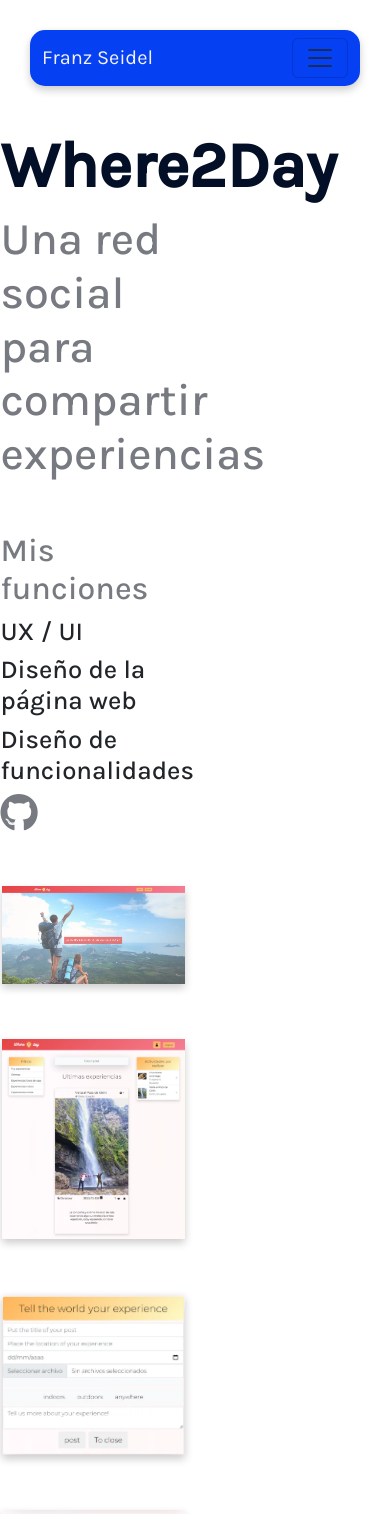
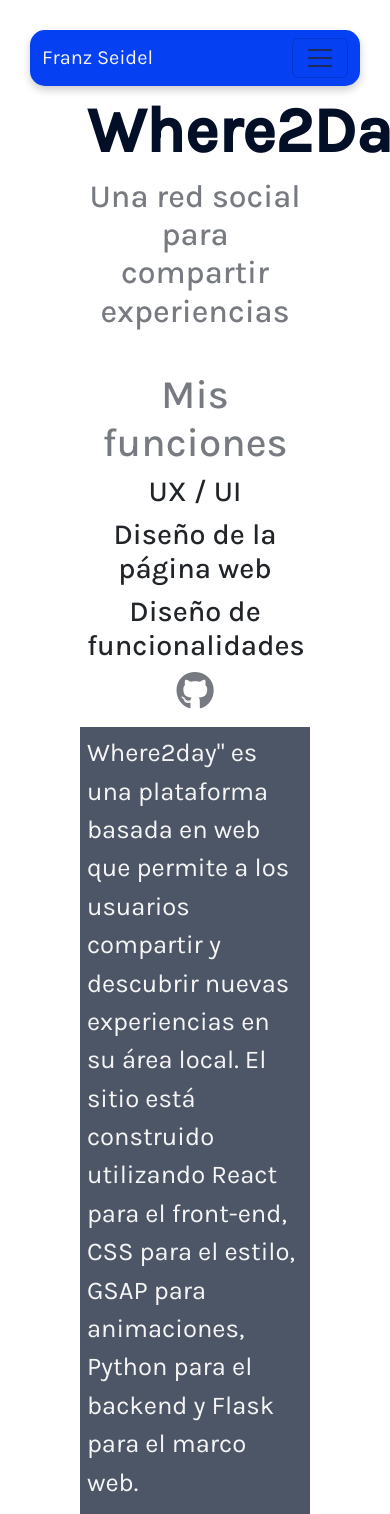
Before and after one commit to franz8818/Portfolio, a React (Vite) app: page /proyectW2d in a window 390 px wide. Shown: the top 1514 px of the page. Built offline with nearby package versions, Linux system fonts and the light colour scheme.

Commit message:
casi completo el responsive

```diff
--- a/src/components/proyectW2d.jsx
+++ b/src/components/proyectW2d.jsx
@@ -10,11 +10,11 @@ function W2d() {
         <>
             <section className="w2d">
                 <div className="intro-proyect row">
-                    <div className="intro-details col-6">
+                    <div className="intro-details col-md-6">
                         <div className="intro-name">
                             <h1>Where2Day</h1>
-                        <h4>Una red social para compartir experiencias</h4>
-                        <h5>Mis funciones</h5>
+                            <h5>Una red social para compartir experiencias</h5>
+                            <h4>Mis funciones</h4>
                             <h6>UX / UI </h6>
                             <h6>Diseño de la página web</h6>
                             <h6>Diseño de funcionalidades</h6>
@@ -25,14 +25,7 @@ function W2d() {
                                 <i className="fab fa-github" style={{ color: 'var(--shadow-)', fontSize: '2em' }}></i>
                             </a>
                             </div>
-                        <div className="intro-pic col-6">
-                            <img className="intro-img" src="Where2Day/landing-page-cover.png" alt="Where2Day" />
-                            <img className="intro-img" src="Where2Day/w2dfeed.png" alt="Where2Day" />
-                            <img className="intro-img" src="Where2Day/w2dpost0.png" alt="Where2Day" />
-                            <img className="intro-img" src="Where2Day/w2dpost3.png" alt="Where2Day" />
-                        </div>
-                    </div>
-                    <div className="intro col-6">
+                            <div className="intro-text">
                         <p className="info-text">
                             Where2day" es una plataforma basada en web que permite a los usuarios compartir y descubrir nuevas experiencias en su área local. El sitio está construido utilizando React para el front-end, CSS para el estilo, GSAP para animaciones, Python para el backend y Flask para el marco web.
                             <br />
@@ -50,6 +43,13 @@ function W2d() {
                         </p>
                         </div>
                     </div>
+                    <div className="intro-pic col-md-6">
+                        <img className="intro-img" src="Where2Day/landing-page-cover.png" alt="Where2Day" />
+                        <img className="intro-img" src="Where2Day/w2dfeed.png" alt="Where2Day" />
+                        <img className="intro-img" src="Where2Day/w2dpost0.png" alt="Where2Day" />
+                        <img className="intro-img" src="Where2Day/w2dpost3.png" alt="Where2Day" />
+                    </div>
+                </div>
             </section>
         </>
     )
--- a/src/components/proyects.jsx
+++ b/src/components/proyects.jsx
@@ -1,4 +1,4 @@
-import React from 'react';
+import React, { useEffect } from 'react';
 import { Link } from 'react-router-dom';
 
 
--- a/src/components/starwarsProyect.jsx
+++ b/src/components/starwarsProyect.jsx
@@ -2,14 +2,20 @@ import React from 'react';
 import { Link, useNavigate } from 'react-router-dom';
 
 function W2d() {
+    useEffect(() => {
+        // Al montar el componente, desplázate al principio
+        window.scrollTo(0, 0);
+    }, []);
+
     return (
         <>
             <section className="w2d">
                 <div className="intro-proyect row">
-                    <div className="intro-details col-6">
+                    <div className="intro-details col-md-6">
+                        <div className="intro-name">
                             <h1>Where2Day</h1>
-                        <h4>Una red social para compartir experiencias</h4>
-                        <h5>Mis funciones</h5>
+                            <h5>Una red social para compartir experiencias</h5>
+                            <h4>Mis funciones</h4>
                             <h6>UX / UI </h6>
                             <h6>Diseño de la página web</h6>
                             <h6>Diseño de funcionalidades</h6>
@@ -19,14 +25,7 @@ function W2d() {
                                 rel="noopener noreferrer" className="repo-link">
                                 <i className="fab fa-github" style={{ color: 'var(--shadow-)', fontSize: '2em' }}></i>
                             </a>
-                        <div className="intro-pic col-6">
-                            <img className="intro-proyects" src="src/assets/landing-page-cover.png" alt="Where2Day" />
-                            <img className="intro-proyects" src="src/assets/w2dfeed.png" alt="Where2Day" />
-                            <img className="intro-proyects" src="src/assets/w2dpost0.png" alt="Where2Day" />
-                            <img className="intro-proyects" src="src/assets/w2dpost3.png" alt="Where2Day" />
                             </div>
-                    </div>
-                    <div className="intro col-6">
                         <p className="info-text">
                             Where2day" es una plataforma basada en web que permite a los usuarios compartir y descubrir nuevas experiencias en su área local. El sitio está construido utilizando React para el front-end, CSS para el estilo, GSAP para animaciones, Python para el backend y Flask para el marco web.
                             <br />
@@ -43,6 +42,12 @@ function W2d() {
                             En general, "Where2day" es un gran recurso para cualquiera que busque probar cosas nuevas y aprovechar al máximo sus días. Con su contenido generado por el usuario y su función de búsqueda fácil de usar, es una excelente manera de descubrir nuevas experiencias y aprovechar al máximo su tiempo.
                         </p>
                     </div>
+                    <div className="intro-pic col-md-6">
+                        <img className="intro-img" src="Where2Day/landing-page-cover.png" alt="Where2Day" />
+                        <img className="intro-img" src="Where2Day/w2dfeed.png" alt="Where2Day" />
+                        <img className="intro-img" src="Where2Day/w2dpost0.png" alt="Where2Day" />
+                        <img className="intro-img" src="Where2Day/w2dpost3.png" alt="Where2Day" />
+                    </div>
                 </div>
             </section>
         </>
--- a/src/components/starwarsRestApi.jsx
+++ b/src/components/starwarsRestApi.jsx
@@ -1,15 +1,20 @@
-import React from 'react';
-import { Link, useNavigate } from 'react-router-dom';
+import React, { useEffect } from 'react'
 
 function W2d() {
+    useEffect(() => {
+        // Al montar el componente, desplázate al principio
+        window.scrollTo(0, 0);
+    }, []);
+
     return (
         <>
             <section className="w2d">
                 <div className="intro-proyect row">
-                    <div className="intro-details col-6">
+                    <div className="intro-details col-md-6">
+                        <div className="intro-name">
                             <h1>Where2Day</h1>
-                        <h4>Una red social para compartir experiencias</h4>
-                        <h5>Mis funciones</h5>
+                            <h5>Una red social para compartir experiencias</h5>
+                            <h4>Mis funciones</h4>
                             <h6>UX / UI </h6>
                             <h6>Diseño de la página web</h6>
                             <h6>Diseño de funcionalidades</h6>
@@ -19,14 +24,7 @@ function W2d() {
                                 rel="noopener noreferrer" className="repo-link">
                                 <i className="fab fa-github" style={{ color: 'var(--shadow-)', fontSize: '2em' }}></i>
                             </a>
-                        <div className="intro-pic col-6">
-                            <img className="intro-proyects" src="src/assets/landing-page-cover.png" alt="Where2Day" />
-                            <img className="intro-proyects" src="src/assets/w2dfeed.png" alt="Where2Day" />
-                            <img className="intro-proyects" src="src/assets/w2dpost0.png" alt="Where2Day" />
-                            <img className="intro-proyects" src="src/assets/w2dpost3.png" alt="Where2Day" />
                             </div>
-                    </div>
-                    <div className="intro col-6">
                         <p className="info-text">
                             Where2day" es una plataforma basada en web que permite a los usuarios compartir y descubrir nuevas experiencias en su área local. El sitio está construido utilizando React para el front-end, CSS para el estilo, GSAP para animaciones, Python para el backend y Flask para el marco web.
                             <br />
@@ -43,6 +41,12 @@ function W2d() {
                             En general, "Where2day" es un gran recurso para cualquiera que busque probar cosas nuevas y aprovechar al máximo sus días. Con su contenido generado por el usuario y su función de búsqueda fácil de usar, es una excelente manera de descubrir nuevas experiencias y aprovechar al máximo su tiempo.
                         </p>
                     </div>
+                    <div className="intro-pic col-md-6">
+                        <img className="intro-img" src="Where2Day/landing-page-cover.png" alt="Where2Day" />
+                        <img className="intro-img" src="Where2Day/w2dfeed.png" alt="Where2Day" />
+                        <img className="intro-img" src="Where2Day/w2dpost0.png" alt="Where2Day" />
+                        <img className="intro-img" src="Where2Day/w2dpost3.png" alt="Where2Day" />
+                    </div>
                 </div>
             </section>
         </>
--- a/src/styles/colors.css
+++ b/src/styles/colors.css
@@ -7,5 +7,4 @@
     --light-: #5E9FF2;
     --blue-: #0540F2;
     --bluer-: #056CF2;
-    --blu-: #c9cfd6;
 }
--- a/src/styles/media.css
+++ b/src/styles/media.css
@@ -2,71 +2,126 @@
 
 @media screen and (max-width: 440px) {
 
+    /* ------------------------------ NAVBAR -------------------------------- */
+    .navbar {
+        margin: 30px 30px 0px 30px !important;
+        align-items: center;
+        /* Se centran los elementos */
+    }
+
     .container {
-        padding: 2px;
+        padding: 5px !important;
     }
 
     /* ------------------------------ HERO -------------------------------- */
 
-    .perfil {
-        width: 70%;
+
+    .hero-principal h3 {
+        font-size: 2em !important;
     }
 
+    .hero-principal h1 {
+        font-size: 2em !important;
+        text-align: center !important;
+    }
+
+    .hero-principal p {
+        font-size: 1.2em !important;
+        margin: 10px !important;
+    }
+
+    .certi {
+        margin-top: 20px !important;
+    }
+
+    .hero-certi img {
+        margin: 0px 5px 0px 10px !important;
+        max-width: 65px;
+    }
+
+    .hero-certi-uade img {
+        margin: 10px 5px 0px 10px !important;
+        max-width: 65px;
+    }
+
+    /* ------------------------------ PROYECTS -------------------------------- */
+
+    .proyects {
+        margin: 10px 20px 0px 20px !important;
+    }
+
+
+    .card-proyect .card {
+        margin: 0px 0px 20px 0px !important;
+        height: auto;
+    }
+
+    /* ------------------------------ CV -------------------------------- */
+
     .contact-div {
-        display: none; /* Oculta el contact-div en dispositivos con ancho de pantalla menor a 430px */
-      }
+        display: none;
+        /* Oculta el contact-div en dispositivos con ancho de pantalla menor a 430px */
+    }
 
 }
-
 
 /* Breakpoint <600px */
 @media screen and (max-width: 600px) {
 
     .container {
-        padding: 2px;
+        padding: 8px;
     }
 
     /* ------------------------------ NAVBAR -------------------------------- */
     .navbar {
-        margin: 30px;
-        /* margen arriba | margen derecha | margen abajo | margen izquierda */
-
+        margin: 30px 30px 0px 30px;
         align-items: center;
         /* Se centran los elementos */
     }
 
     /* ------------------------------ HERO -------------------------------- */
 
+    .retrato {
+        padding: 0px !important;
+    }
+
+    .perfil {
+        width: 75% !important;
+    }
+
+    .hero-intro {
+        padding: 0 !important;
+    }
+
     .hero-principal h3 {
-        font-size: 1.5em;
+        font-size: 2em !important;
         text-align: center;
     }
 
     .hero-principal h1 {
-        font-size: 2.3em;
+        font-size: 2.5em !important;
+        margin: 0px 0px 20px 0px;
         text-align: center;
     }
 
     .hero-principal p {
-        font-size: 1.3em;
-        margin: 0;
+        font-size: 1.8em !important;
+        margin: 30px !important;
         text-align: center;
     }
 
     .certi {
-        margin: 0px 10px 0px 10px;
+        padding: 0 !important;
     }
 
     .hero-certi img {
         margin: 0px 5px 0px 20px;
-        max-width: 65px;
-        /* ajusta el tamaño según tus necesidades */
+        max-width: 80px;
     }
 
     .hero-certi-uade img {
-        margin: 40px 5px 0px 10px;
-        max-width: 65px;
-        /* ajusta el tamaño según tus necesidades */
+        margin-top: 20px !important;
+        max-width: 80px;
     }
 
     .title {
@@ -77,15 +132,12 @@
     /* ------------------------------ PROYECTS -------------------------------- */
 
     .proyects {
-        margin: 10px 20px 0px 20px;
+        margin: 20px 30px 0px 30px !important;
     }
 
     .card-proyect .card {
-        margin: 0px 0px 20px 0px;
-        /* Centra la tarjeta horizontalmente */
-        height: auto;
+        margin: 0px 0px 10px 0px !important;
     }
-
 
     /* ------------------------------ TECHS -------------------------------- */
 
@@ -131,58 +183,104 @@
 
 }
 
-@media screen and (max-width: 799px) {
+@media screen and (max-width: 800px) {
+
+    /* ------------------------------ CONTACT -------------------------------- */
 
     .contacto {
-    display: none;
-  }
+        display: none;
+    }
+
+    /* ------------------------------ HERO -------------------------------- */
+
+    .hero-principal h3 {
+        font-size: 2em !important;
+    }
+
+    .hero-principal h1 {
+        font-size: 3em !important;
+        text-align: center !important;
+    }
+
+
+    .hero-principal p {
+        margin: 20px !important;
+    }
+
+    .perfil {
+        width: 75% !important;
+    }
+
+    /* ------------------------------ PROYECTS -------------------------------- */
+
+    .proyects {
+        margin: 10px 20px 0px 20px !important;
+    }
+
+    .card-proyect .card {
+        margin: 0px 60px 20px 60px !important;
+    }
+
+    /* -----PROYECTS INFO--------------------------------------------------------------------------------------------------- */
+
+    .intro-name h1 {
+        font-size: 4em;
+    }
+
+    .intro-name h4 {
+        font-size: 2.8em;
+    }
+
+    .intro-name h6 {
+        font-size: 1.8em;
+    }
 }
 
 /* Breakpoint <993px */
 @media screen and (max-width: 997px) {
 
-    /* ---------------------------------- NAVBAR ------------------------------------ */
+    /* ------------------------------ HERO PRINCIPAL -------------------------------- */
 
-    .navbar-collapse {
-        text-align: center;
-        /* Centra el contenido del menú */
+    .hero {
+        margin: 50px 40px 0px 40px !important;
     }
-
-    /* ------------------------------ HERO PRINCIPAL -------------------------------- */
 
     .hero-intro {
         width: 100%;
         /* Ocupar el 100% del ancho */
         order: 2;
-        /* Cambiar el orden, para que aparezca antes en el diseño */
-        padding: 0px 30px 30px 30px;
+        /* Cambia el orden */
+        padding: 0px 0px 30px 0px;
     }
 
     .retrato {
-        width: 100%;
-        /* Ocupar el 100% del ancho */
         padding: 0px 2px 0px 2px;
     }
 
     .retrato img {
         order: 1;
         /* "Retrato" se coloca arriba de "intro" */
-        margin: 0px 30px 30px 30px;
+        margin-bottom: 40px;
     }
 
     .hero-principal h3 {
+        font-size: 2.2em;
+        margin-top: 20px;
+        margin-bottom: 1px;
         text-align: center;
     }
 
     .hero-principal h1 {
-        font-size: 3.0em;
+        font-size: 3.5em;
         text-align: center;
+        margin: 0px 60px 20px 60px;
     }
 
     .hero-principal p {
         margin: 0;
+        margin-top: 20px;
         text-align: center;
-        font-size: 2em;
+        font-size: 1.8em;
     }
 
     .certi {
@@ -190,28 +288,64 @@
     }
 
     .hero-certi img {
-        margin: 0px 5px 0px 20px;
-        /* ajusta el tamaño según tus necesidades */
+        width: 140px;
+        margin: 0px 20px 0px 20px;
     }
 
     .hero-certi-uade img {
-        margin: 20px 5px 0px 10px;
-        /* ajusta el tamaño según tus necesidades */
+        width: 140px;
+        margin: 40px 20px 0px 10px;
     }
 
     .proyects {
-        margin: 10px 40px 0px 40px;
+        margin: 0px 5px 0px 5px !important;
+        padding: 80px;
     }
 
     .card-proyect .card {
-        width: 100%;
-        /* Ajusta el tamaño de acuerdo a tus necesidades */
-        margin: 0px 0px 60px 0px;
-        /* Centra la tarjeta horizontalmente */
+        margin: 0px 0px 30px 0px;
+    }
+
+    /* -----PROYECTS INFO--------------------------------------------------------------------------------------------------- */
+
+    .intro-name h1,
+    h5,
+    h6 {
+        margin-top: 0;
+        text-align: center;
+    }
+
+    .intro-name h4 {
+        text-align: center;
+        font-size: 2.5em;
+        margin-top: 40px;
+    }
+
+    .repo-link {
+        display: flex;
+        justify-content: center;
+    }
+
+    .intro-pic {
+        margin: 0;
+        padding: 30px;
+    }
+
+    /* ------------------------------ TECHS -------------------------------- */
+
+    .techs {
+        margin: 20px 30px 0px 30px;
     }
 
     .tech-icons img {
         max-width: 75%;
+    }
+
+    /* ------------------------------ CONTACT -------------------------------- */
+
+    .contact {
+        padding: 0;
+        margin: 0;
     }
 
     /* --------------------------------- FOOTER ----------------------------------- */
@@ -227,29 +361,7 @@
         flex-direction: column;
     }
 
-    .nav-div{
+    .nav-div {
         margin-left: 60px;
     }
 }
-
-@media screen and (max-width: 1023px) {
-
-    .intro-proyect.row {
-      flex-direction: column;
-    }
-
-    .intro-pic {
-        order: 3;
-        width: 100%;
-    }
-    .intro {
-        order: 2;
-      width: 100%;
-    }
-
-    .intro-name {
-        order: 1;
-        width: 100%;
-    }
-
-  }
--- a/src/styles/styles.css
+++ b/src/styles/styles.css
@@ -35,6 +35,11 @@
   /* Sombra con desplazamiento x=0, y=4px, desenfoque=8px y color RGBA */
   transition: box-shadow 0.3s ease;
   /* Efecto de transición suave en la sombra */
+}
+
+.navbar-collapse {
+  text-align: center;
+  /* Centra el contenido del menú */
 }
 
 .navbar-brand {
@@ -84,7 +89,7 @@
 /* -----HERO--------------------------------------------------------------------------------------------------- */
 
 .hero {
-  margin: 0px 10px;
+  margin: 40px 0px;
 }
 
 .hero-intro {
@@ -94,12 +99,13 @@
 .hero-principal h3 {
   color: var(--shadow-);
   font-weight: 700;
+  font-size: 2em;
   text-align: left;
 }
 
 .hero-principal h1 {
   font-weight: 700;
-  font-size: 4em;
+  font-size: 3.2em;
   text-align: left;
   color: var(--black-);
 }
@@ -107,24 +113,24 @@
 .hero-principal p {
   color: var(--shadow-);
   font-weight: 500;
-  font-size: 1.5em;
+  font-size: 1.8em;
   text-align: left;
 }
 
-.certi{
-display: flex;
-justify-content: center;
-margin-right: 120px;
+.certi {
+  display: flex;
+  justify-content: center;
+  margin-right: 120px;
 }
 
 .hero-certi img {
-  width: 90px;
+  width: 100px;
   height: auto;
   margin-left: 60px;
 }
 
-.hero-certi-uade img{
-  width: 90px;
+.hero-certi-uade img {
+  width: 100px;
   height: auto;
   margin-left: 60px;
   margin-top: 20px;
@@ -132,14 +138,12 @@ margin-right: 120px;
 
 /* FOTO PERFIL */
 .perfil {
-  width: 335px; /* Establece un ancho máximo para la imagen si es necesario */
-  margin-top: 90px;
+  width: 100%;
+  /* Establece un ancho máximo para la imagen si es necesario */
 }
 
 .retrato img {
-  order: 1;
-  /* "Retrato" se coloca arriba de "intro" */
-  margin: 80px 0px 40px 0px;
+  margin: 40px 0px 40px 0px;
 }
 
 .title {
@@ -153,6 +157,10 @@ margin-right: 120px;
 /* ------PROYECTS------------------------------------------------------------------------------------------------------------ */
 .proyects {
   margin: 50px 10px 10px 10px;
+}
+
+.card-proyect{
+  padding: 10px;
 }
 
 .card {
@@ -188,30 +196,35 @@ margin-right: 120px;
 
 /* -----PROYECTS INFO--------------------------------------------------------------------------------------------------- */
 
-.intro-details {
+.intro-proyect{
+  padding: 0px 80px 0px 80px;
+}
+
+.intro-name {
   padding: 3%;
 }
 
-.intro-details h1 {
+.intro-name h1 {
   font-weight: 700;
   color: var(--black-);
   font-size: 4em;
+  margin-top: 20px;
 }
 
-.intro-details h4 {
+.intro-name h4 {
   color: var(--shadow-);
-  font-size: 2.8em;
+  font-size: 2.5em;
+  margin-top: 50px;
 }
 
-.intro-details h5 {
+.intro-name h5 {
   color: var(--shadow-);
-  margin-top: 50px;
   font-weight: 500;
   font-size: 2em;
 }
 
-.intro-details h6 {
-  font-size: 1.6em;
+.intro-name h6 {
+  font-size: 1.5em;
 }
 
 .repo-link {
@@ -219,35 +232,31 @@ margin-right: 120px;
   font-size: 1.2em;
 }
 
+.intro-text{
+  background-color: var(--black-);
+  opacity: 0.7;
+  font-size: 1.6em;
+  color: var(--white-);
+  padding: 3%;
+  margin-top: 10px;
+  /* see the background through the hbox */
+}
+
+.intro-pic {
+  margin: 60px 0px 0px 0px;
+  padding: 30px;
+}
+
 .intro-img {
   width: 100%;
-  max-width: 100%; /* No excede el 100% del ancho del contenedor padre */
+  /* No excede el 100% del ancho del contenedor padre */
   height: auto;
-  margin: 50px 0px 5px 2px;
+  margin: 40px 0px 0px 2px;
   box-shadow: 0 4px 8px rgba(0, 0, 0, 0.2);
   /* Sombra con desplazamiento x=0, y=4px, desenfoque=8px y color RGBA */
   transition: box-shadow 0.3s ease;
   /* Efecto de transición suave en la sombra */
 }
-
-.intro {
-  background-color: var(--blu-);
-}
-
-.info-text {
-  font-size: 1.6em;
-  color: var(--white-);
-  padding: 3%;
-  margin-top: 50px;
-}
-
-.icon-container {
-  display: flex;
-  align-items: center;
-  justify-content: center;
-  height: 10%;
-}
-
 
 /* -----TECHS--------------------------------------------------------------------------------------------------- */
 
@@ -260,7 +269,7 @@ margin-right: 120px;
 }
 
 .tech-icons img {
-  max-width: 50%;
+  max-width: 45%;
   /* Establece el ancho máximo al 100% del contenedor */
   height: auto;
   /* Mantiene la proporción original de la imagen */
@@ -283,6 +292,7 @@ margin-right: 120px;
   margin: 120px 10px;
   padding: 0px 5px;
 }
+
 .contact-box {
   margin: 160px 10px;
   padding: 0px 5px;
@@ -331,12 +341,12 @@ margin-right: 120px;
   color: var(--white-);
 }
 
-.contact-div{
+.contact-div {
   margin-right: 40px;
   display: flex;
 }
 
-.contact-div{
+.contact-div {
   margin-right: 5px;
 }
 
```
Lines whose indentation alone changed are shown as unchanged.
